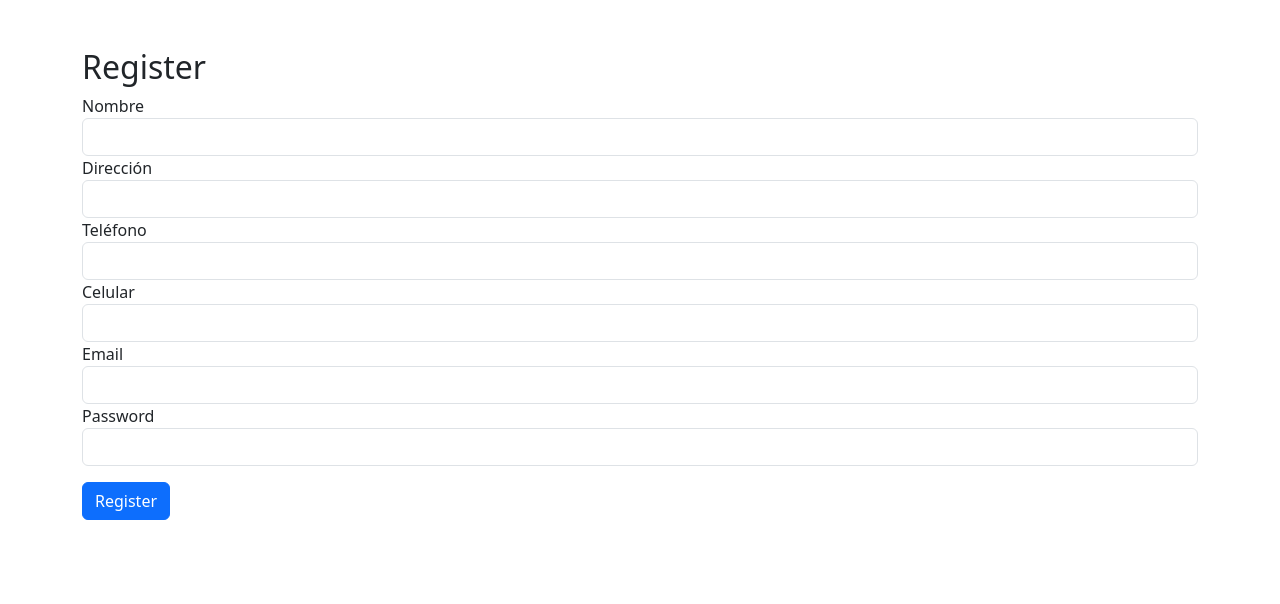
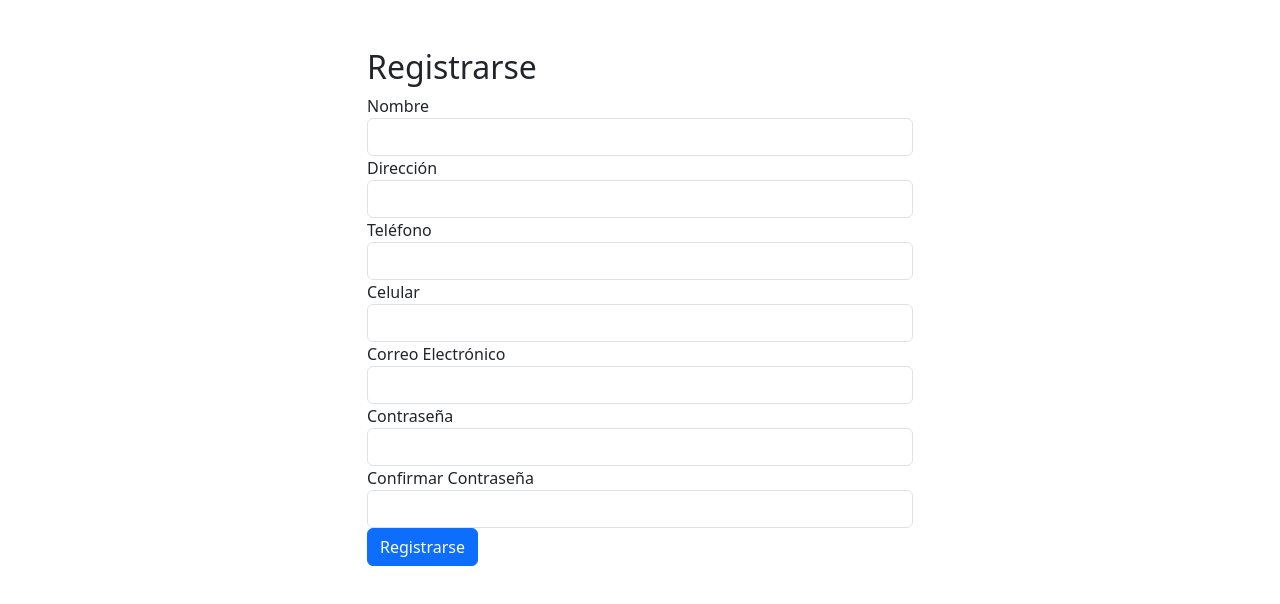
Before and after one commit to tiket8/ecommercefrontend, an Angular app: page /register in a window 1280 px wide. Shown: the top 604 px of the page. Built offline with nearby package versions, Linux system fonts and the light colour scheme.

Commit message:
se implemento registro y se estan agregando la funcionalidad del administrador y login de admin

```diff
--- a/src/app/auth.guard.ts
+++ b/src/app/auth.guard.ts
@@ -6,13 +6,14 @@ import { AuthService } from './auth.service';
   providedIn: 'root'
 })
 export class AuthGuard implements CanActivate {
+
   constructor(private authService: AuthService, private router: Router) {}
 
   canActivate(): boolean {
     if (this.authService.isLoggedIn() && this.authService.isAdmin()) {
       return true;
     } else {
-      this.router.navigate(['/']);
+      this.router.navigate(['/login']);
       return false;
     }
   }
--- a/src/app/auth.service.ts
+++ b/src/app/auth.service.ts
@@ -6,6 +6,7 @@ import { tap } from 'rxjs/operators';
 
 interface AuthResponse {
   token: string;
+  user: { rol: string }; // Asumiendo que la API devuelve el rol del usuario
 }
 
 @Injectable({
@@ -20,8 +21,14 @@ export class AuthService {
     return this.http.post<AuthResponse>(`${this.apiUrl}/login`, credentials).pipe(
       tap(response => {
         localStorage.setItem('token', response.token);
-        // Asumimos que si recibes un token, la autenticación es exitosa y redirigimos al usuario
-        this.router.navigate(['/admin']);
+        // Almacena el rol del usuario
+        localStorage.setItem('rol', response.user.rol);
+        // Redirige según el rol del usuario
+        if (response.user.rol === 'admin') {
+          this.router.navigate(['/admin']);
+        } else {
+          this.router.navigate(['/']);
+        }
       })
     );
   }
@@ -32,6 +39,7 @@ export class AuthService {
 
   logout(): void {
     localStorage.removeItem('token');
+    localStorage.removeItem('rol'); // Eliminar también el rol
     this.router.navigate(['/login']);
   }
 
@@ -40,7 +48,6 @@ export class AuthService {
   }
 
   isAdmin(): boolean {
-    // Si necesitas saber si es admin, deberás hacerlo basado en otro endpoint o guardando más información del usuario
-    return true;
+    return localStorage.getItem('rol') === 'admin';
   }
 }
--- a/src/app/register/register.component.html
+++ b/src/app/register/register.component.html
@@ -1,30 +1,39 @@
 <div class="container mt-5">
-    <h2>Register</h2>
+  <div class="row justify-content-center">
+    <div class="col-md-6">
+      <h2>Registrarse</h2>
       <form (ngSubmit)="register()">
         <div class="form-group">
           <label for="nombre">Nombre</label>
-        <input type="text" id="nombre" class="form-control" [(ngModel)]="nombre" name="nombre" required>
+          <input type="text" class="form-control" id="nombre" [(ngModel)]="usuario.nombre" name="nombre" required>
         </div>
         <div class="form-group">
           <label for="direccion">Dirección</label>
-        <input type="text" id="direccion" class="form-control" [(ngModel)]="direccion" name="direccion">
+          <input type="text" class="form-control" id="direccion" [(ngModel)]="usuario.direccion" name="direccion">
         </div>
         <div class="form-group">
           <label for="telefono">Teléfono</label>
-        <input type="text" id="telefono" class="form-control" [(ngModel)]="telefono" name="telefono">
+          <input type="text" class="form-control" id="telefono" [(ngModel)]="usuario.telefono" name="telefono">
         </div>
         <div class="form-group">
           <label for="celular">Celular</label>
-        <input type="text" id="celular" class="form-control" [(ngModel)]="celular" name="celular">
+          <input type="text" class="form-control" id="celular" [(ngModel)]="usuario.celular" name="celular">
         </div>
         <div class="form-group">
-        <label for="email">Email</label>
-        <input type="email" id="email" class="form-control" [(ngModel)]="email" name="email" required>
+          <label for="email">Correo Electrónico</label>
+          <input type="email" class="form-control" id="email" [(ngModel)]="usuario.email" name="email" required>
         </div>
         <div class="form-group">
-        <label for="password">Password</label>
-        <input type="password" id="password" class="form-control" [(ngModel)]="password" name="password" required>
+          <label for="password">Contraseña</label>
+          <input type="password" class="form-control" id="password" [(ngModel)]="usuario.password" name="password" required>
         </div>
-      <button type="submit" class="btn btn-primary mt-3">Register</button>
+        <div class="form-group">
+          <label for="password_confirmation">Confirmar Contraseña</label>
+          <input type="password" class="form-control" id="password_confirmation" [(ngModel)]="usuario.password_confirmation" name="password_confirmation" required>
+        </div>
+        <button type="submit" class="btn btn-primary">Registrarse</button>
+        <div *ngIf="error" class="alert alert-danger mt-3">{{ error }}</div>
       </form>
     </div>
+  </div>
+</div>
--- a/src/app/register/register.component.ts
+++ b/src/app/register/register.component.ts
@@ -1,7 +1,6 @@
 import { Component } from '@angular/core';
 import { AuthService } from '../auth.service';
 import { Router } from '@angular/router';
-import { HttpClient } from '@angular/common/http';
 
 @Component({
   selector: 'app-register',
@@ -9,33 +8,35 @@ import { HttpClient } from '@angular/common/http';
   styleUrls: ['./register.component.css']
 })
 export class RegisterComponent {
-  nombre: string = '';
-  direccion: string = '';
-  telefono: string = '';
-  celular: string = '';
-  email: string = '';
-  password: string = '';
+  usuario = {
+    nombre: '',
+    direccion: '',
+    telefono: '',
+    celular: '',
+    email: '',
+    password: '',
+    password_confirmation: '' // Necesario para la validación de confirmación de contraseña
+  };
+  error: string | null = null;
 
-  constructor(private http: HttpClient, private router: Router) {}
+  constructor(private authService: AuthService, private router: Router) {}
 
-  register() {
-    const user = {
-      nombre: this.nombre,
-      direccion: this.direccion,
-      telefono: this.telefono,
-      celular: this.celular,
-      email: this.email,
-      password: this.password,
-      rol: 'cliente',
-      estado: true
-    };
-
-    this.http.post('http://localhost:8000/api/register', user)
-      .subscribe(response => {
-        console.log('User registered successfully', response);
+  register(): void {
+    this.authService.register(this.usuario).subscribe(
+      response => {
         this.router.navigate(['/login']);
-      }, error => {
-        console.error('Error registering user', error);
-      });
+      },
+      error => {
+        this.error = 'Error al registrarse';
+        if (error.status === 422) {
+          const validationErrors = error.error.errors;
+          if (validationErrors.email) {
+            this.error = validationErrors.email.join(' ');
+          } else {
+            this.error = Object.values(validationErrors).join(' ');
+          }
+        }
+      }
+    );
   }
 }
```
Lines whose indentation alone changed are shown as unchanged.
